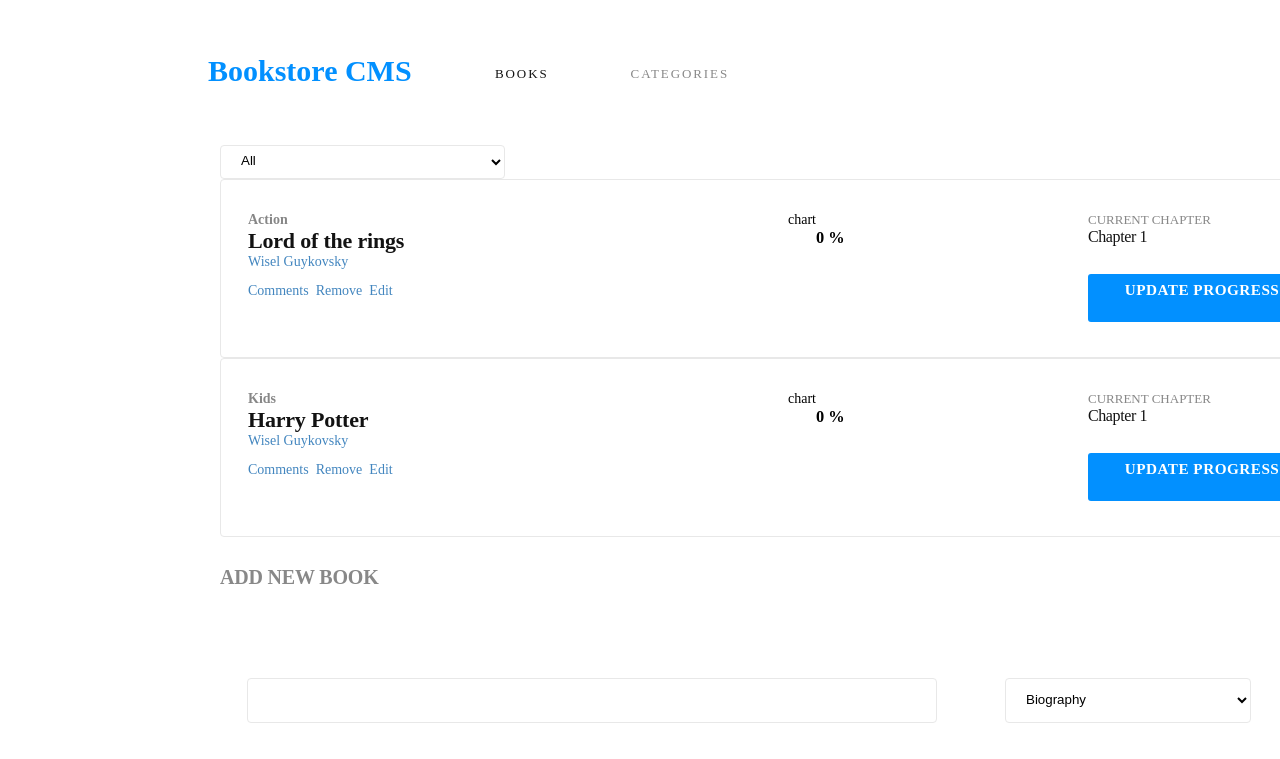
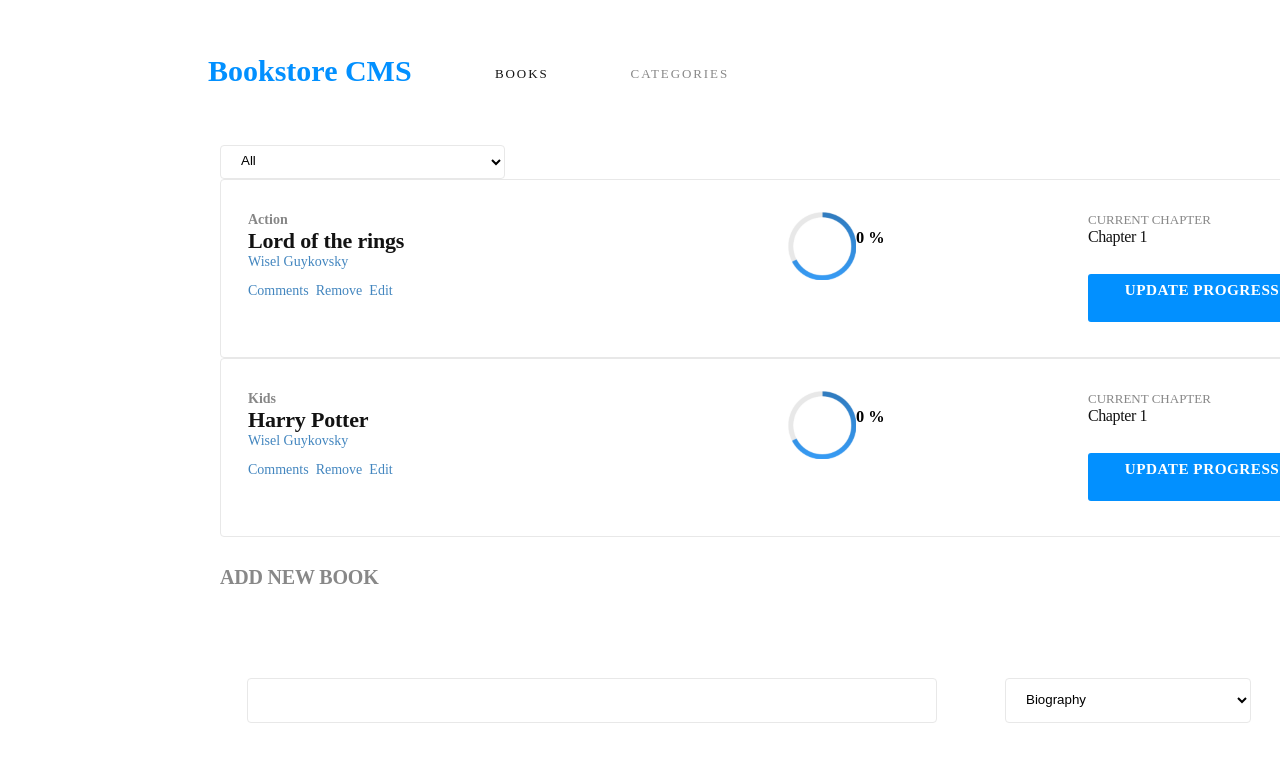
Before and after one commit to misterpaul4/bookstore, a React (Create React App) app: page / in a window 1280 px wide. Shown: the part 157-916 px from the top of the page. Built offline with nearby package versions, Linux system fonts and the light colour scheme; the HTML template or start-up script is replaced by a standard one.

Commit message:
Add chart

```diff
--- a/src/component/Book.js
+++ b/src/component/Book.js
@@ -1,5 +1,6 @@
 import React from 'react';
 import propTypes from 'prop-types';
+import chart from '../assets/circle.png';
 
 const Book = ({ book, handler }) => {
   const { id, title, category } = book;
@@ -17,7 +18,8 @@ const Book = ({ book, handler }) => {
       </div>
       <div className="book-percent">
         <div className="book-chart">
-          <span>chart</span>
+          {/* <span>chart</span> */}
+          <img src={chart} alt="chart" className="chart" />
         </div>
         <div className="book-percent-legend">
           <h3>0 %</h3>
--- a/src/css/index.css
+++ b/src/css/index.css
@@ -25,6 +25,11 @@ body {
   width: 1400px;
   background-color: #ffffff;
   margin-left: 7%;
+}
+
+.chart {
+  height: 68px;
+  width: 68px;
 }
 
 .cat-filter {
```
Also changed, not shown: src/assets/circle.png (added), 1 other file (tests, documents, lock files or other folders).
